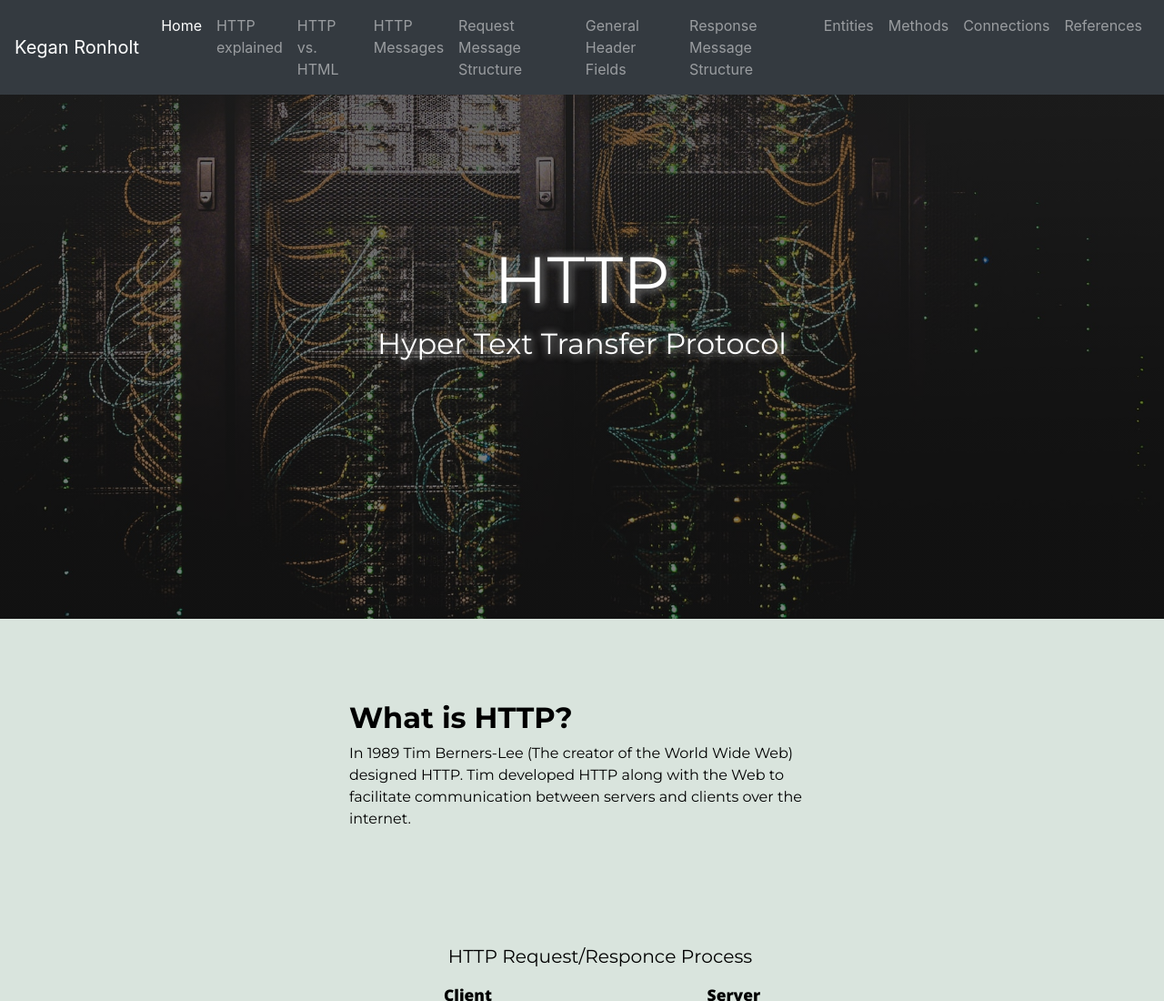
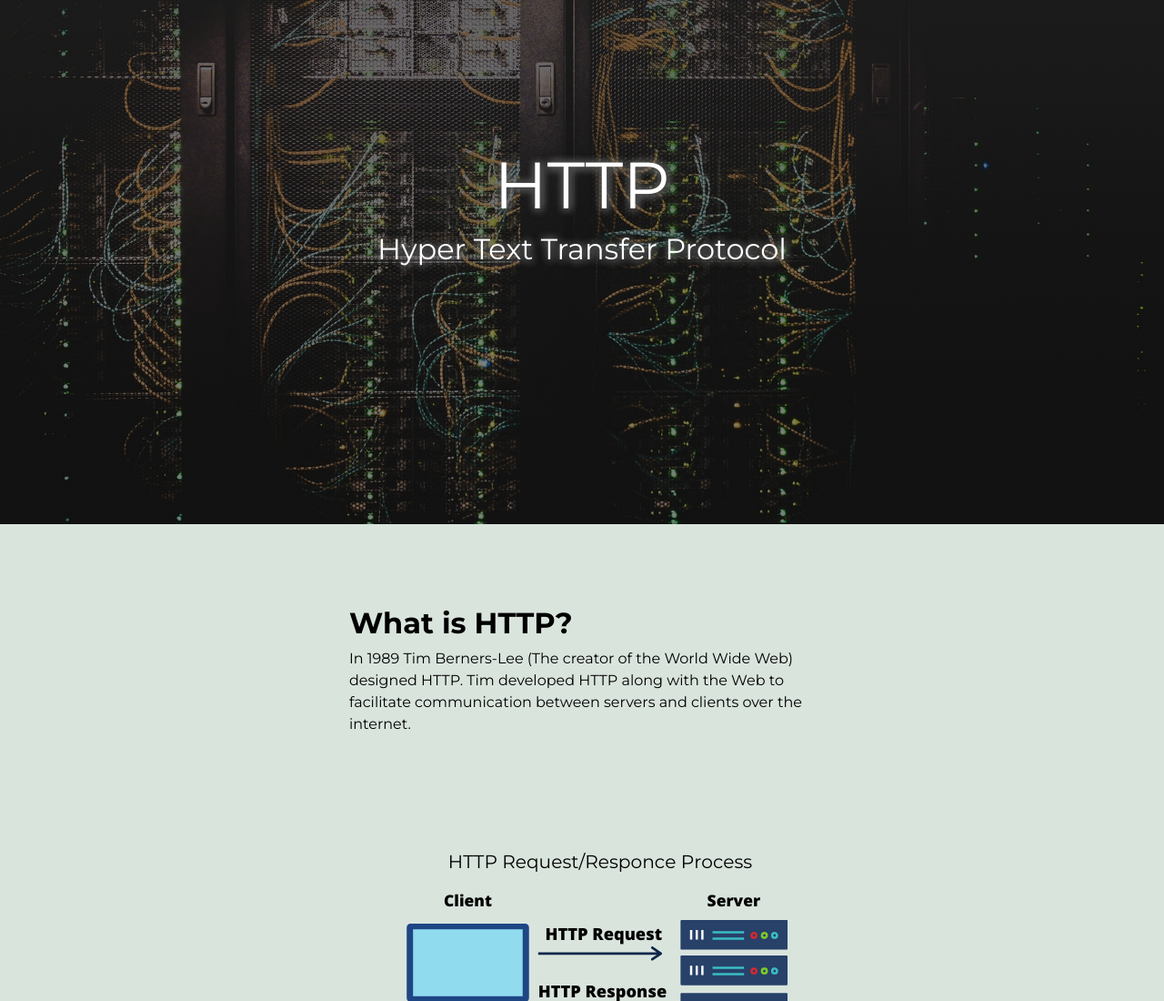
Before and after one commit to Kronholt/Kronholt.github.io, a plain HTML site: page index.html in a window 1280 px wide. Shown: the top 1100 px of the page at 91% size. Drawn offline with nearby package versions, Linux system fonts and the light colour scheme.

Commit message:
removed navbar as it was unnecessary

```diff
--- a/index.html
+++ b/index.html
@@ -24,9 +24,9 @@
     />
   </head>
   <body>
-    <nav class="navbar sticky-top navbar-expand-lg navbar-dark bg-dark">
+    <!-- <nav class="navbar sticky-top navbar-expand-lg navbar-dark bg-dark">
       <a class="navbar-brand" href="#hero"
-        >Kegan Ronholt
+        >HTTP
     </a>
       <button
         class="navbar-toggler"
@@ -42,43 +42,12 @@
       <div class="collapse navbar-collapse" id="navbarNav">
         <ul class="navbar-nav">
           <li class="nav-item active">
-            <a class="nav-link" href="#hero"
-              >Home</a
-            >
+
           </li>
-          <li class="nav-item">
-            <a class="nav-link" href="#http">HTTP explained</a>
-          </li>
-          <li class="nav-item">
-            <a class="nav-link" href="#html">HTTP vs. HTML</a>
-          </li>
-          <li class="nav-item">
-            <a class="nav-link" href="#messages">HTTP Messages</a>
-          </li>
-          <li class="nav-item">
-            <a class="nav-link" href="#request">Request Message Structure</a>
-          </li>
-          <li class="nav-item">
-            <a class="nav-link" href="#headers">General Header Fields</a>
-          </li>
-          <li class="nav-item">
-            <a class="nav-link" href="#response">Response Message Structure</a>
-          </li>
-          <li class="nav-item">
-            <a class="nav-link" href="#entities">Entities</a>
-          </li>
-          <li class="nav-item">
-            <a class="nav-link" href="#methods">Methods</a>
-          </li>
-          <li class="nav-item">
-            <a class="nav-link" href="#connections">Connections</a>
-          </li>
-          <li class="nav-item">
-            <a class="nav-link" href="#references">References</a>
-          </li>
+
         </ul>
       </div>
-    </nav>
+    </nav> -->
     <div id="hero" class="hero-image">
       <div class="hero-text">
         <h1>HTTP</h1>
```
